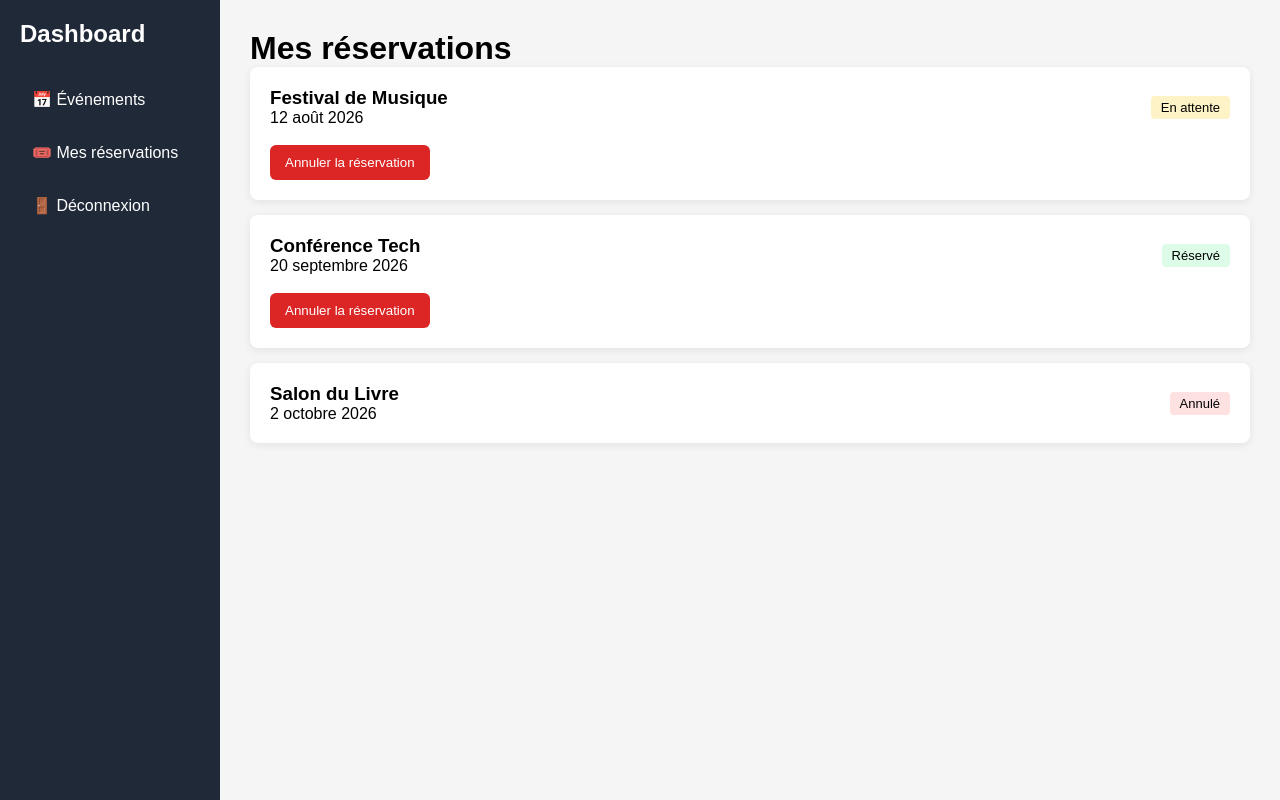
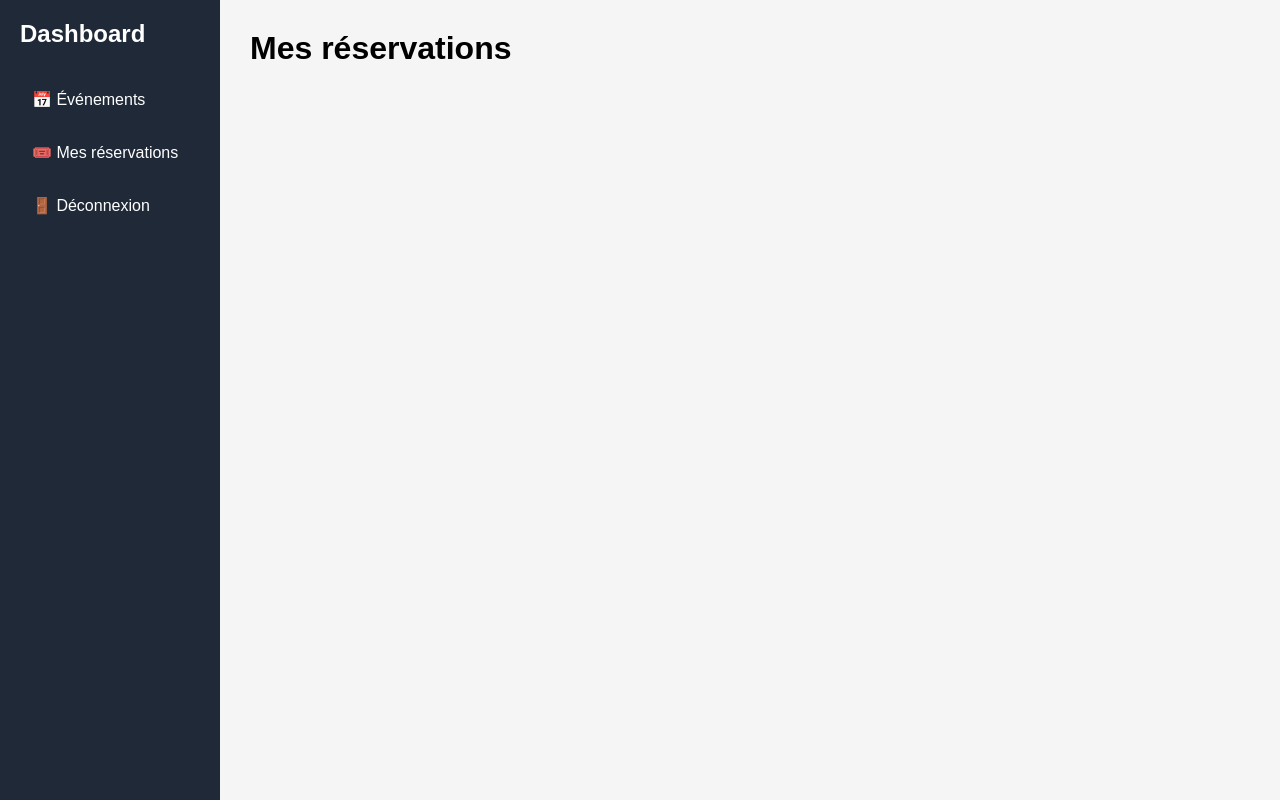
Before and after one commit to gertholam/ticket_booking_projet_cumberland, a Flask app: page /my-reservations in a window 1280 px wide. Run offline with Flask 3, Linux system fonts and the light colour scheme.

Commit message:
révision 3

```diff
--- a/app/models/booking.py
+++ b/app/models/booking.py
@@ -7,3 +7,5 @@
 
     user_id = db.Column(db.Integer, db.ForeignKey('users.id'))
     event_id = db.Column(db.Integer, db.ForeignKey('events.id'))
+
+    status = db.Column(db.String(20), nullable=False, default='pending')
--- a/app/routes/view_routes.py
+++ b/app/routes/view_routes.py
@@ -1,6 +1,7 @@
 from flask import Blueprint, render_template, request, redirect
 from app.models import db
 from app.models.event import Event
+from app.models.booking import Booking
 
 view_bp = Blueprint('view', __name__)
 
@@ -61,7 +62,43 @@
     return redirect("/admin/events")
 
 
-# DASHBOARD UTILISATEUR
+# DASHBOARD UTILISATEUR + AFFICHAGE DES RÉSERVATIONS
 @view_bp.route("/my-reservations")
 def my_reservations():
-    return render_template("user_dash.html")
+    user_id = 1  # temporaire, remplacer par l'ID réel de l'utilisateur connecté
+    bookings = Booking.query.filter_by(user_id=user_id).all()
+    return render_template("user_dash.html", bookings=bookings)
+
+
+# CREATION DE RÉSERVATION
+@view_bp.route("/reservations/create", methods=["POST"])
+def create_booking():
+    data = request.form
+    user_id = 1  # Simuler un utilisateur connecté
+    event_id = request.form.get("event_id", type=int)
+
+    if event_id is None:
+        return redirect("/events")
+
+    new_booking = Booking(
+        user_id=user_id,
+        event_id=event_id,
+        status='pending'
+    )
+
+    db.session.add(new_booking)
+    db.session.commit()
+
+    return redirect("/my-reservations")
+
+
+# ANNULATION DE RÉSERVATION
+@view_bp.route("/reservations/cancel/<int:id>", methods=["POST"])
+def cancel_booking(id):
+    booking = Booking.query.get(id)
+
+    if booking:
+        booking.status = "cancelled"
+        db.session.commit()
+
+    return redirect("/my-reservations")
--- a/app/templates/user_dash.html
+++ b/app/templates/user_dash.html
@@ -110,60 +110,28 @@
 
         <h1>Mes réservations</h1>
 
+        {% for booking in bookings %}
         <div class="card">
             <div class="header">
                 <div>
-                    <h3>Festival de Musique</h3>
-                    <p>12 août 2026</p>
+                    <h3>{{ booking.event.event_name }}</h3>
+                    <p>{{ booking.event.event_date }}</p>
                 </div>
 
-                <span class="status pending">
-                    En attente
+                <span class="status {{ booking.status }}">
+                    {{ booking.status }}
                 </span>
             </div>
 
             <br>
 
-            <form action="/reservations/cancel/1" method="POST">
+            <form action="/reservations/cancel/{{ booking.id }}" method="POST">
                 <button type="submit">
-                    Annuler la réservation
+                    Annuler
                 </button>
             </form>
         </div>
-
-        <div class="card">
-            <div class="header">
-                <div>
-                    <h3>Conférence Tech</h3>
-                    <p>20 septembre 2026</p>
-                </div>
-
-                <span class="status confirmed">
-                    Réservé
-                </span>
-            </div>
-
-            <br>
-
-            <form action="/reservations/cancel/2" method="POST">
-                <button type="submit">
-                    Annuler la réservation
-                </button>
-            </form>
-        </div>
-
-        <div class="card">
-            <div class="header">
-                <div>
-                    <h3>Salon du Livre</h3>
-                    <p>2 octobre 2026</p>
-                </div>
-
-                <span class="status cancelled">
-                    Annulé
-                </span>
-            </div>
-        </div>
+        {% endfor %}
 
     </div>
 
```
